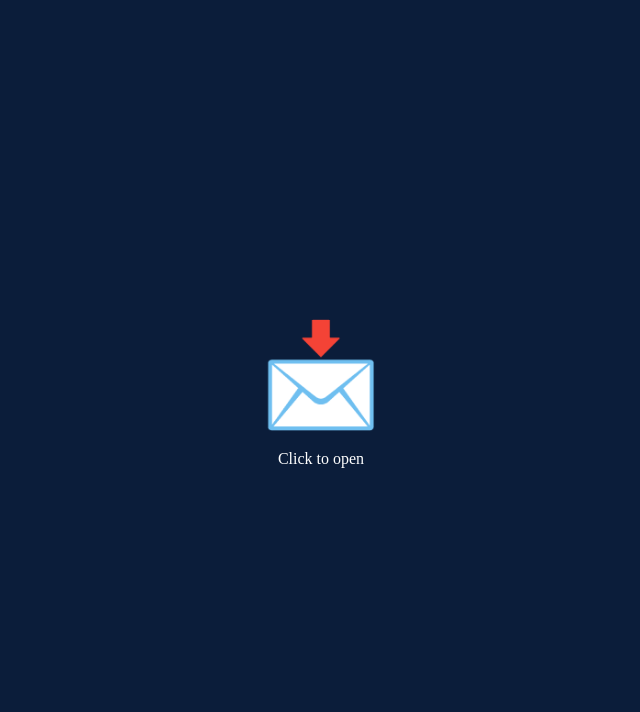
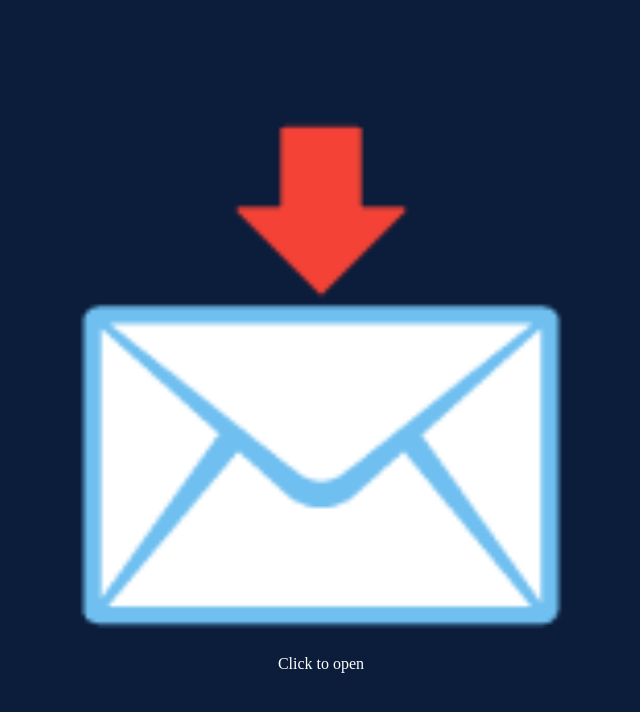
Before and after one commit to Magic1931/Mock, a plain HTML site: page index.html in a window 1280 px wide. Shown: the whole page, without its empty margins (319-959 px from the left). Drawn offline with Linux system fonts and the light colour scheme.

Commit message:
Update index.html

```diff
--- a/index.html
+++ b/index.html
@@ -18,7 +18,7 @@
     }
 
     .envelope {
-      font-size: 100px;
+      font-size: 450px;
       cursor: pointer;
       transition: transform 0.3s;
     }
```
